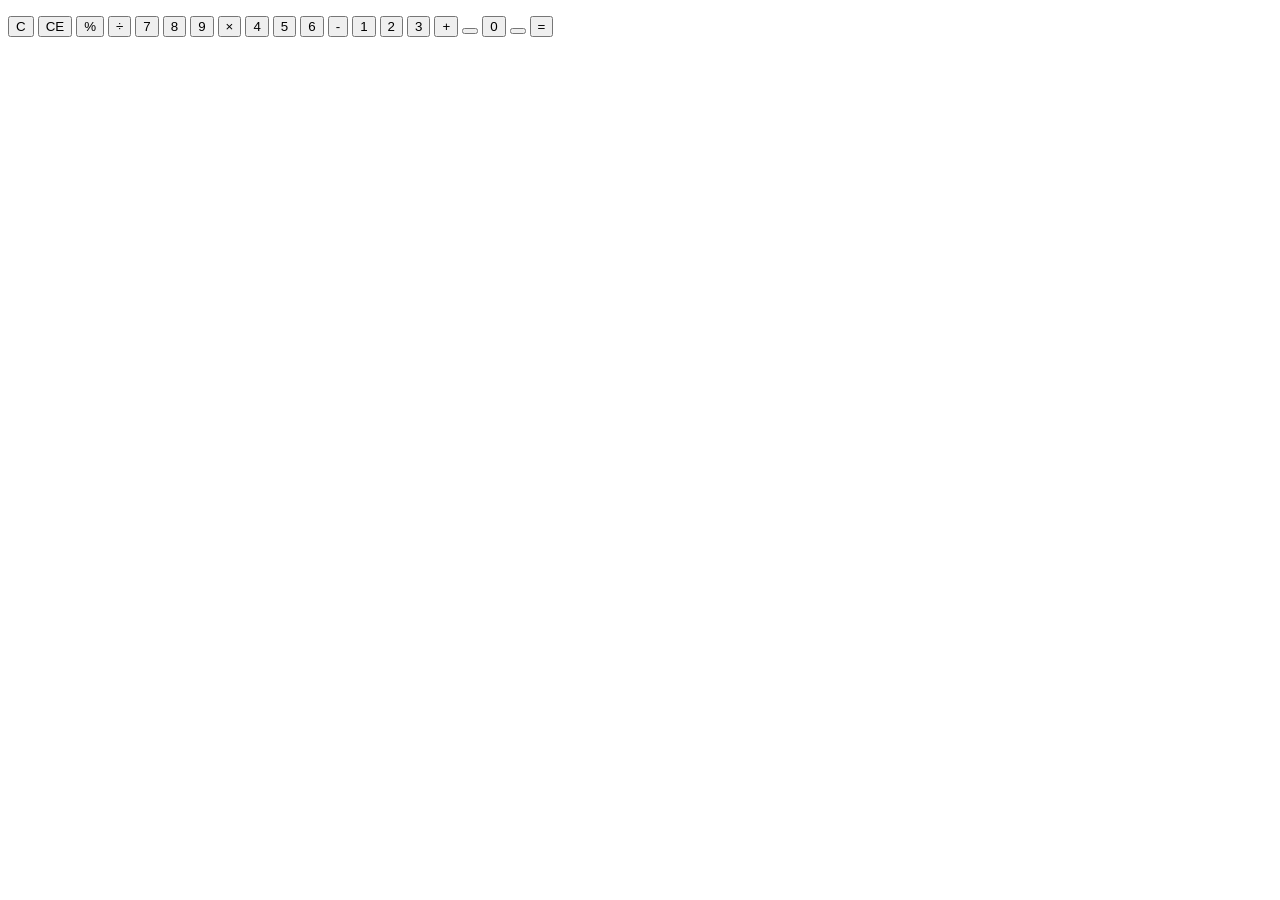
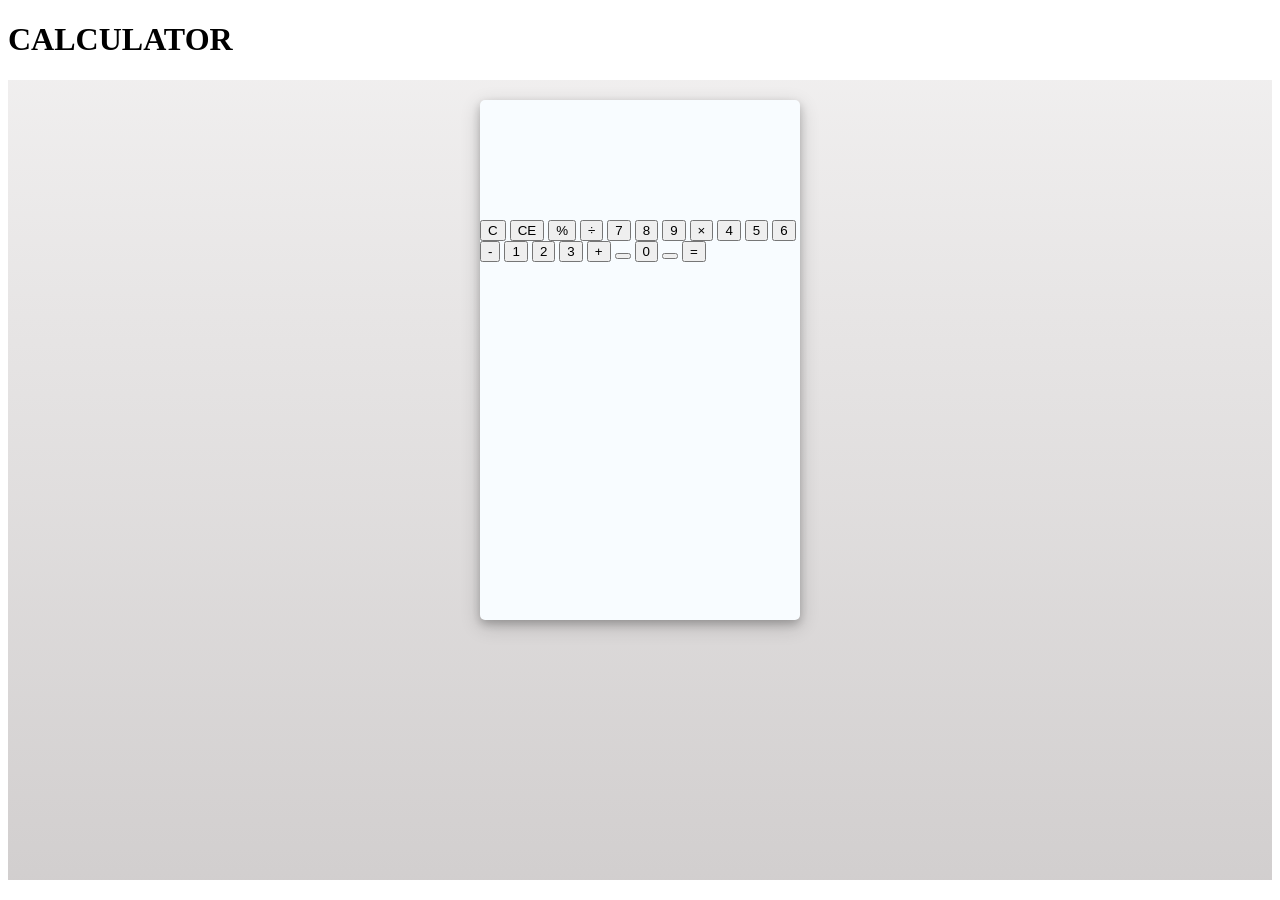
Before and after one commit to akhilender-bongirwar/lgmvip-task4, a plain HTML site: page index.html in a window 1280 px wide. Before the commit the page ends 800 px from the top, so only its background shows below. Drawn offline with Linux system fonts and the light colour scheme.

Commit message:
Styling the html part basic to test js working

```diff
--- a/index.html
+++ b/index.html
@@ -8,6 +8,7 @@
   </head>
   <body>
     <main>
+    <h1>CALCULATOR</h1>
       <section>
         <div id="container">
           <div id="Calculator"></div>
@@ -47,5 +48,6 @@
         </div>
       </section>
     </main>
+    <script src="script.js" />
   </body>
 </html>
--- a/style.css
+++ b/style.css
@@ -0,0 +1,37 @@
+
+#container{
+	width: 100%;
+	height: 100vh;
+	background-image: linear-gradient(rgba(205, 200, 200, 0.3),rgba(105, 95, 95, 0.3));
+	margin: 20px auto;
+ }
+#calculator{
+	width: 320px;
+	height: 520px;
+	background-color: #f8fcff;
+	margin: 0 auto;
+	top: 20px;
+	position: relative;
+	border-radius: 5px;
+	box-shadow: 0 4px 8px 0 rgba(0, 0, 0, 0.2), 0 6px 20px 0 rgba(0, 0, 0, 0.19);
+}
+#result{
+	height: 120px;
+}
+#history{
+	text-align: right;
+	height: 20px;
+	margin: 0 20px;
+	padding-top: 20px;
+	font-size: 15px;
+	color: #919191;
+}
+#output{
+	text-align: right;
+	height: 60px;
+	margin: 10px 20px;
+	font-size: 30px;
+}
+#keyboard{
+	height: 400px;
+}
```
